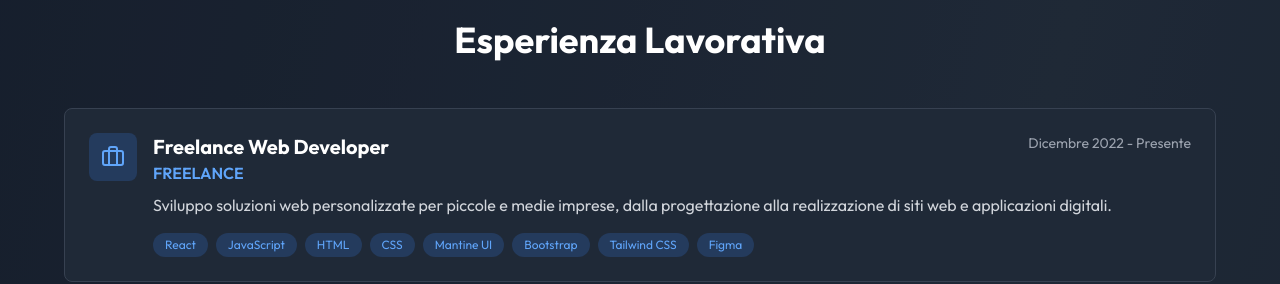
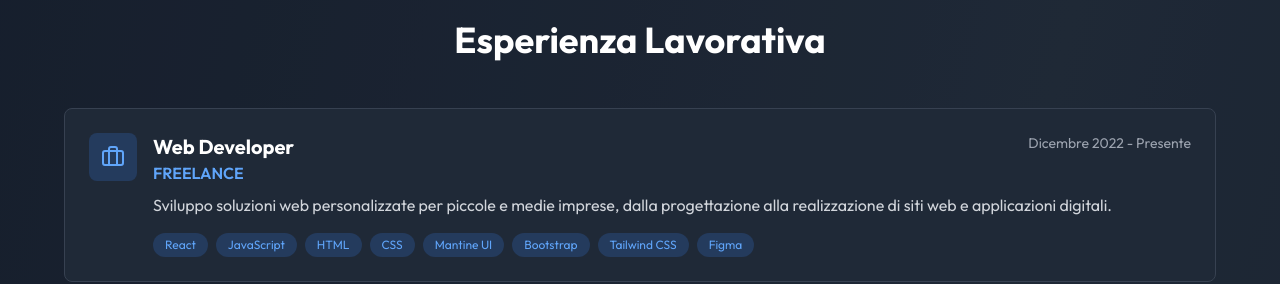
Before and after one commit to yaaniik/cvfolio, a React (Vite) app: page / in a window 1280 px wide. Shown: the part 860-1144 px from the top of the page. Built offline with nearby package versions, Linux system fonts and the light colour scheme.

Commit message:
fix: text

```diff
--- a/src/components/Experience.jsx
+++ b/src/components/Experience.jsx
@@ -5,7 +5,7 @@ function Experience() {
   const experiences = [
     {
       company: 'FREELANCE',
-      role: 'Freelance Web Developer',
+      role: 'Web Developer',
       period: 'Dicembre 2022 - Presente',
       description: 'Sviluppo soluzioni web personalizzate per piccole e medie imprese, dalla progettazione alla realizzazione di siti web e applicazioni digitali.',
       tech: ['React', 'JavaScript', 'HTML', 'CSS', 'Mantine UI', 'Bootstrap', 'Tailwind CSS', 'Figma']
```
